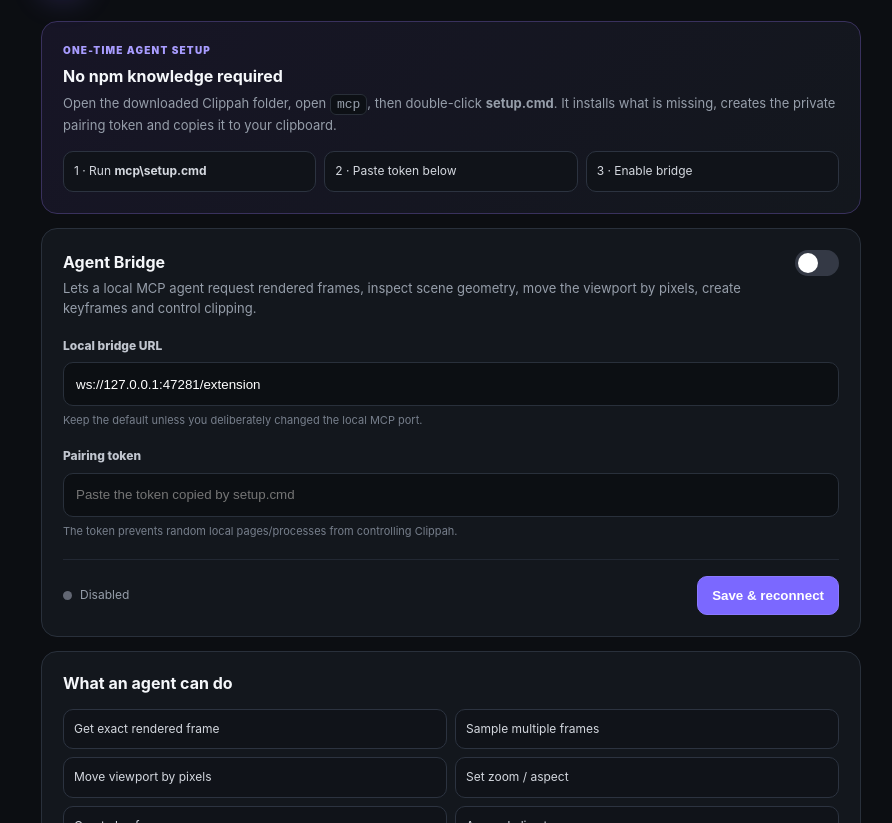
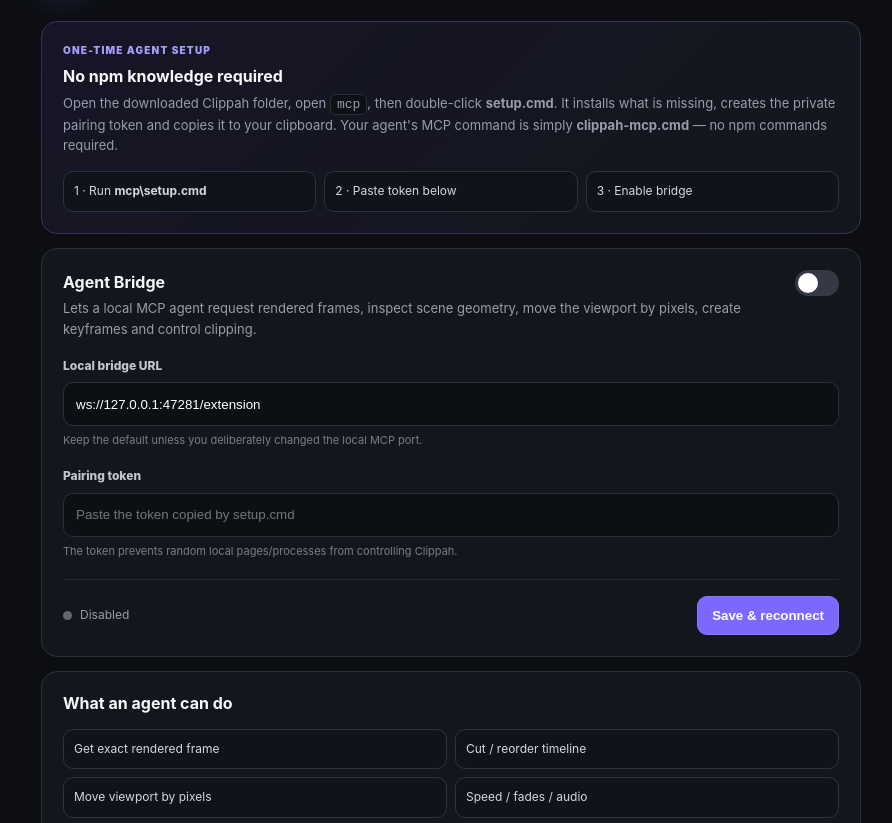
Before and after one commit to SirPaul-code/Clippah, a browser extension: page options.html in a window 1280 px wide. Shown: the part 117-940 px from the top of the page, without its empty margins (189-1081 px from the left). Drawn offline with Linux system fonts and the light colour scheme.

Commit message:
Explain zero-command MCP setup

```diff
--- a/options.html
+++ b/options.html
@@ -13,7 +13,7 @@
     <section class="card setup-card">
       <span class="eyebrow">ONE-TIME AGENT SETUP</span>
       <h2>No npm knowledge required</h2>
-      <p>Open the downloaded Clippah folder, open <code>mcp</code>, then double-click <strong>setup.cmd</strong>. It installs what is missing, creates the private pairing token and copies it to your clipboard.</p>
+      <p>Open the downloaded Clippah folder, open <code>mcp</code>, then double-click <strong>setup.cmd</strong>. It installs what is missing, creates the private pairing token and copies it to your clipboard. Your agent's MCP command is simply <strong>clippah-mcp.cmd</strong> — no npm commands required.</p>
       <div class="steps"><span>1 · Run <b>mcp\setup.cmd</b></span><span>2 · Paste token below</span><span>3 · Enable bridge</span></div>
     </section>
 
@@ -26,7 +26,7 @@
 
     <section class="card compact">
       <h2>What an agent can do</h2>
-      <div class="tool-grid"><span>Get exact rendered frame</span><span>Sample multiple frames</span><span>Move viewport by pixels</span><span>Set zoom / aspect</span><span>Create keyframes</span><span>Append clips to sequence</span></div>
+      <div class="tool-grid"><span>Get exact rendered frame</span><span>Cut / reorder timeline</span><span>Move viewport by pixels</span><span>Speed / fades / audio</span><span>Text & captions</span><span>Export sequence</span></div>
       <p class="note">The bridge listens only on <code>127.0.0.1</code>. Video remains local unless you explicitly ask an external agent to inspect returned frame images.</p>
     </section>
   </main>
```
